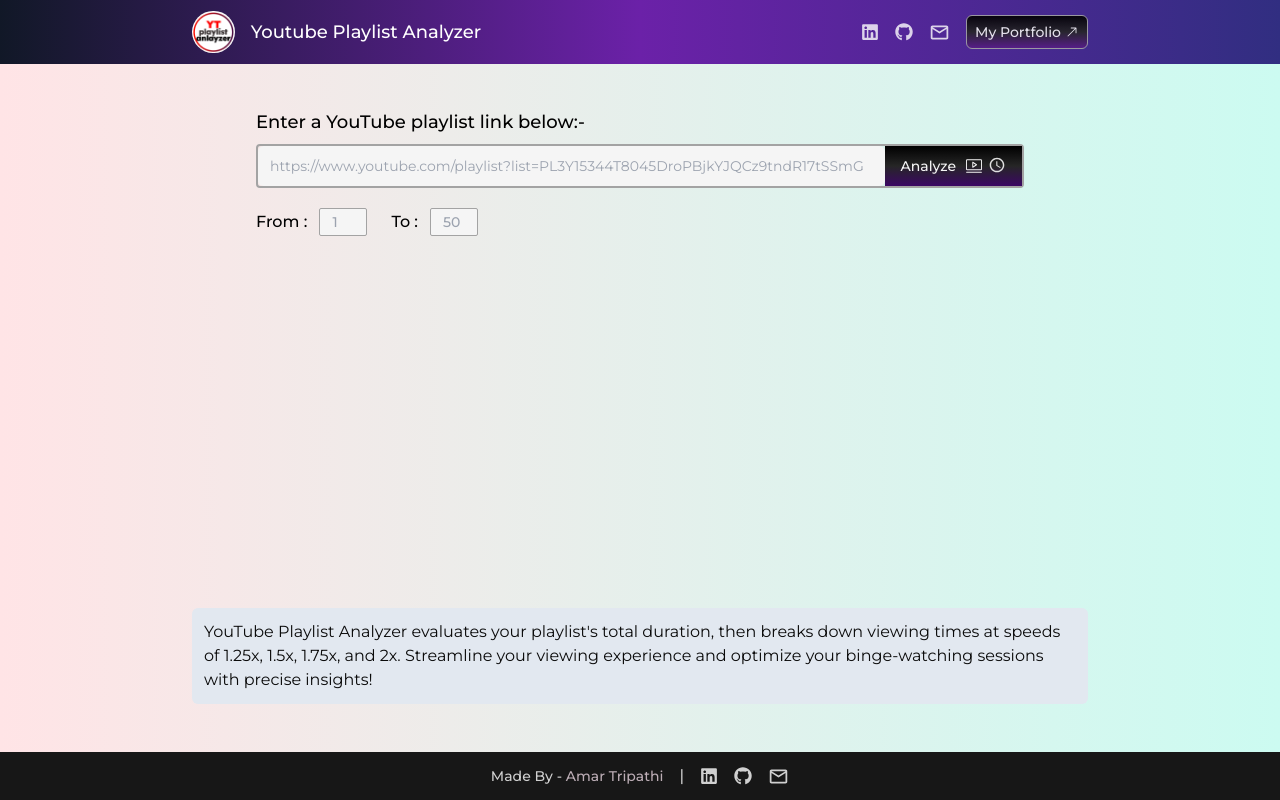
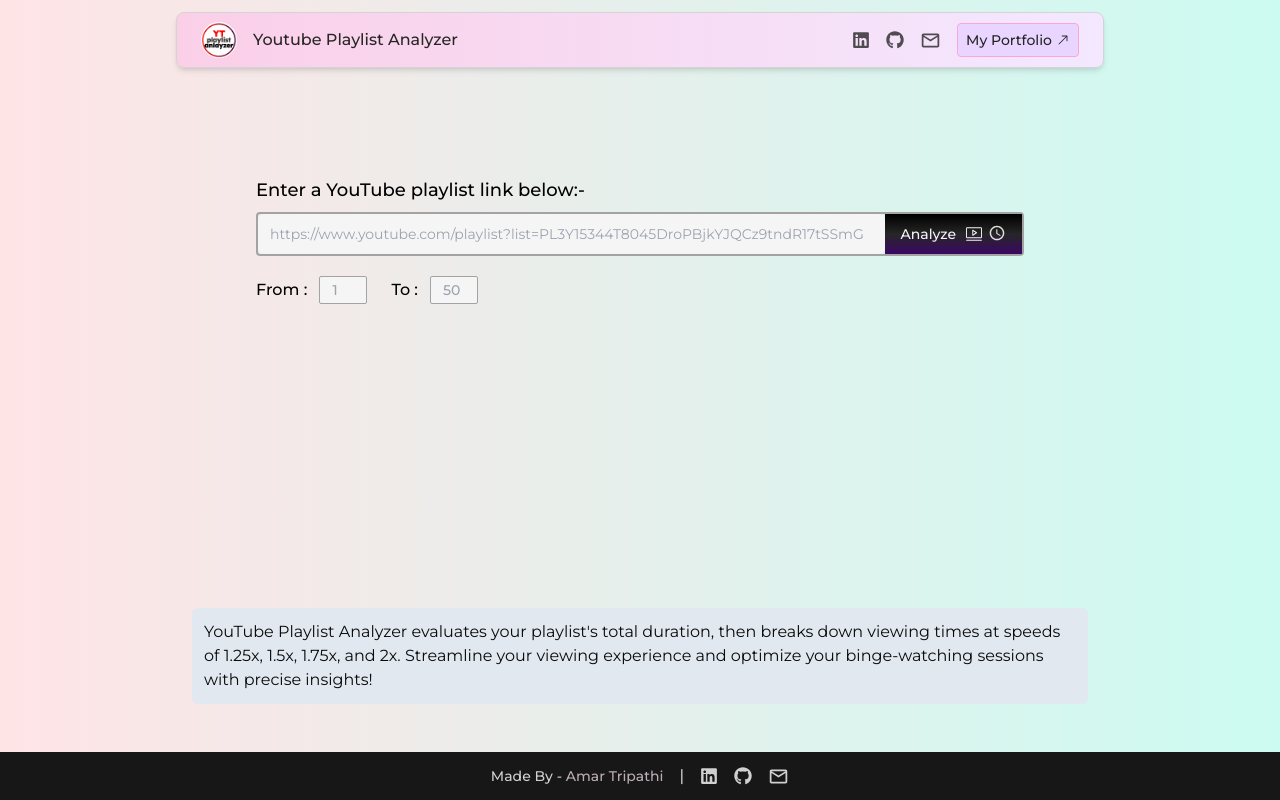
Before and after one commit to amartripathi0/youtube-playlist-analyzer, a React (Vite) app: page / in a window 1280 px wide. Built offline with nearby package versions, Linux system fonts and the light colour scheme; no server answers.

Commit message:
fix: update navbar UI to rose pink

```diff
--- a/src/components/NavBar.jsx
+++ b/src/components/NavBar.jsx
@@ -7,9 +7,10 @@
 export default function NavBar() {
   return (
     <nav
-      className="fixed top-0 left-0 backdrop:blur-md w-screen h-16
-    bg-gradient-to-r from-gray-900 via-purple-800 to-indigo-900
-    flex items-center justify-between text-lg max-md:text-lg max-sm:text-base px-48 max-sm:px-5 font-medium max-sm:gap-10 text-white"
+      className="rounded-lg h-14  px-6
+     flex items-center justify-between sm:text-lg text-base mx-44 max-sm:px-5
+     bg-gradient-to-r from-pink-200  to-purple-100
+     font-medium max-sm:gap-10 border border-neutral-300 shadow-md text-neutral-800"
     >
       <a href="/" k className="flex items-center justify-center gap-4 h-4/5 ">
         {/* <FaYoutube size={20} color="#FF0000" /> */}
@@ -19,7 +20,7 @@
           alt=""
         />
 
-        <h1>Youtube Playlist Analyzer</h1>
+        <h1 className="text-base hover:text-neutral-900 transition-colors duration-150">Youtube Playlist Analyzer</h1>
       </a>
       <div className="flex">
         <SocialHandles />
@@ -28,7 +29,7 @@
             href="https://amartripathi.vercel.app"
             target="_blank"
             rel="noreferrer"
-            className="ml-4 text-sm bg-gradient-to-b to-purple-900 via-neutral-800 opacity-90 border-neutral-400 hover:opacity-100 from-black hover:scale-105 border p-2 py-1.5 rounded-md duration-150 flex justify-center items-center gap-1 text-neutral-100"
+            className="ml-4 text-sm bg-purple-200 hover:text-neutral-900 border-pink-300 hover:opacity-100  hover:scale-105 border p-2 py-1.5 rounded duration-150 flex justify-center items-center gap-1"
           >
             My Portfolio <BsArrowRight className="-rotate-45" />{" "}
           </a>
```
